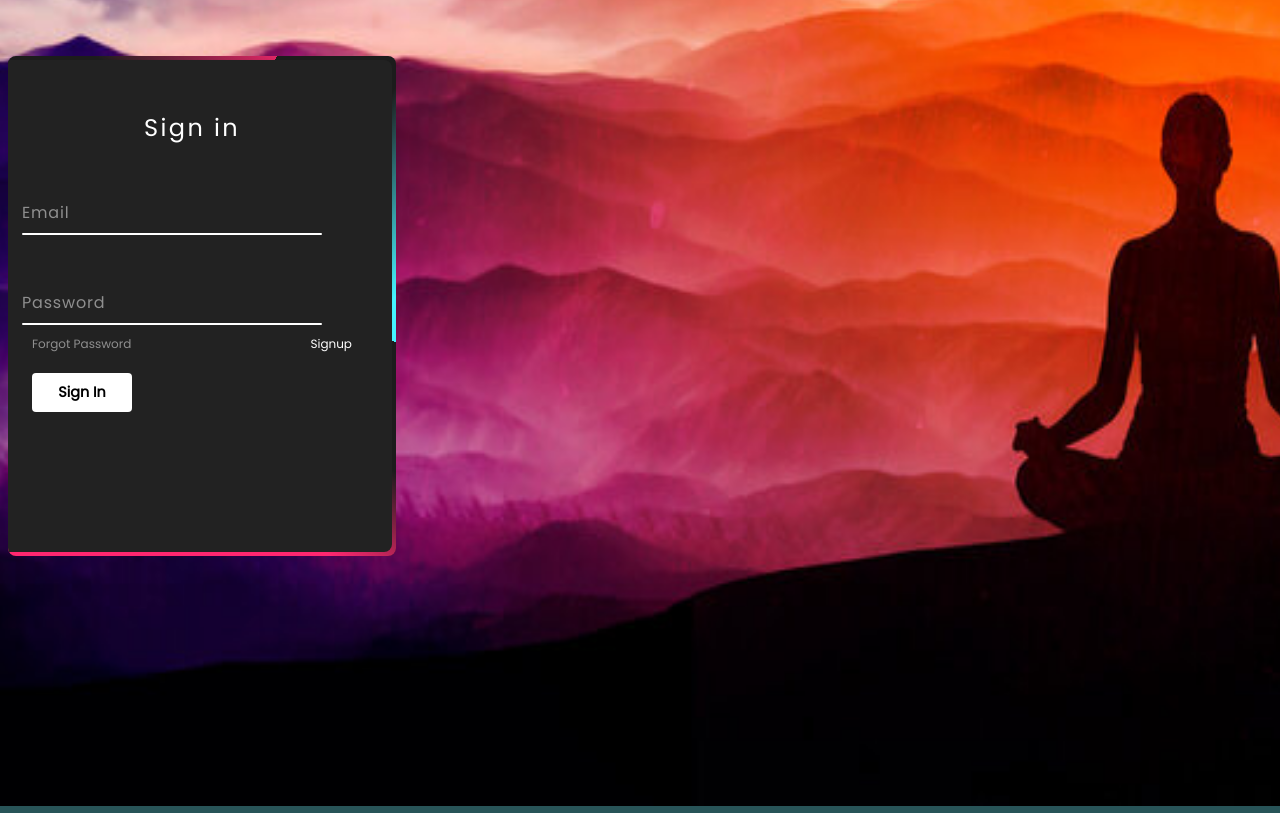
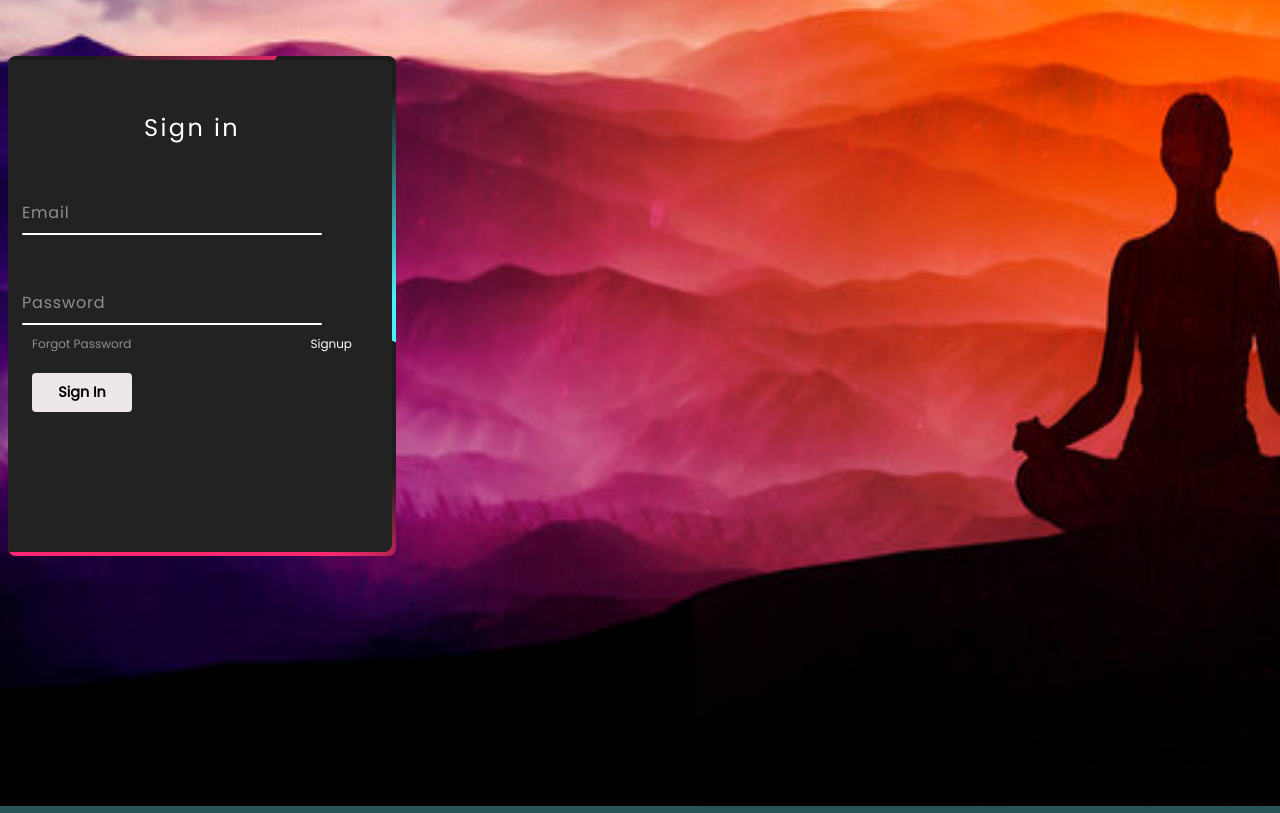
Before and after one commit to Purvesh77/Yog_Final_Repo_, a plain HTML site: page index.html in a window 1280 px wide. Shown: the part 94-907 px from the top of the page. Drawn offline with Linux system fonts and the light colour scheme.

Commit message:
3 rd commit

```diff
--- a/index.html
+++ b/index.html
@@ -30,7 +30,7 @@
                 <a href="#">Forgot Password</a>
                 <a href="./Signup.html">Signup</a>
             </div>
-            <input type="submit" id="SignIn" value="Sign In">
+            <input type="submit" id="SignIn" value="Sign In" style="color: ;">
         </form>
     </div>
     <div id="project_name">
--- a/login_style.css
+++ b/login_style.css
@@ -182,7 +182,7 @@ body{
     border: none;
     outline: none;
     padding: 9px 25px;
-    background: #fff;
+    background: rgb(237, 231, 231);
     cursor: pointer;
     font-size: 0.9em;
     border-radius: 4px;
```
